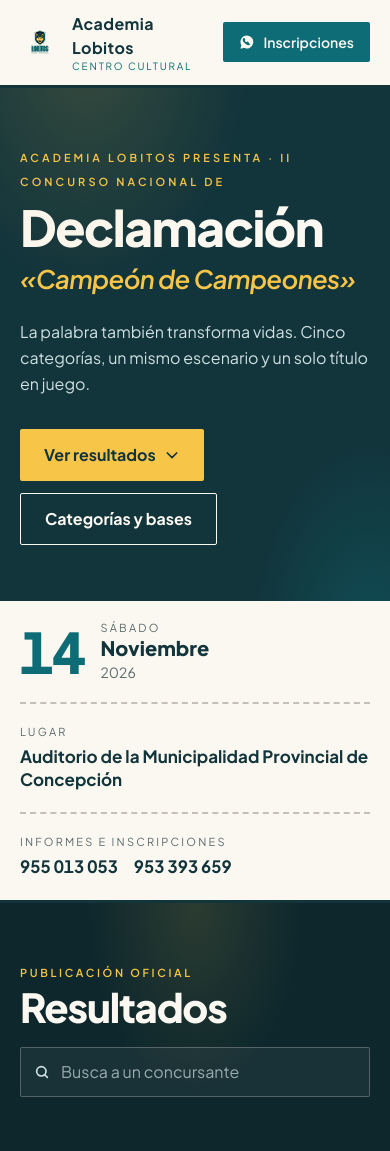
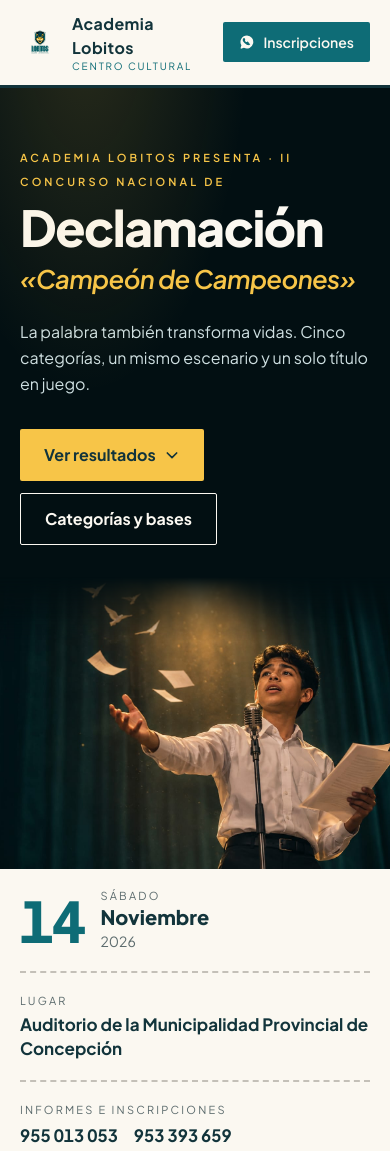
Before and after one commit to pieromiI722/becas-lobitos, a website built with Vite: page index.html in a window 390 px wide. Shown: the top 1151 px of the page. Built offline with nearby package versions, Linux system fonts and the light colour scheme; some packages are replaced by stand-ins of ours; no server answers; the database is empty; files whose address does not match are found by name.

Commit message:
feat: imagen del hero (declamador en escenario) ajustada a escritorio, pantallas anchas y móvil
Co-Authored-By: Claude Opus 5.5 <noreply@anthropic.com>

```diff
--- a/index.html
+++ b/index.html
@@ -37,9 +37,9 @@
   </header>
 
   <!-- ============ HERO ============ -->
-  <!-- Imagen: public/img/hero-declamacion.jpg (2400×1350). Si no existe, queda el fondo de escenario. -->
-  <section class="lob-stage relative isolate overflow-hidden bg-ink text-paper">
-    <div data-hero-img class="lob-hero-img absolute inset-y-0 right-0 -z-10 hidden w-[68%] md:block" aria-hidden="true"></div>
+  <!-- Imagen: public/img/hero-declamacion.jpg (2:1, personaje a la derecha). El fondo #020f12 coincide con su borde izquierdo. -->
+  <section class="lob-stage relative isolate overflow-hidden bg-[#020f12] text-paper">
+    <div data-hero-img class="lob-hero-img absolute inset-0 -z-10 hidden md:block" aria-hidden="true"></div>
     <div data-hero-img class="lob-hero-fade absolute inset-0 -z-10 hidden md:block" aria-hidden="true"></div>
 
     <div class="mx-auto flex max-w-6xl flex-col px-5 py-14 sm:px-8 sm:py-20 md:min-h-[620px] md:justify-center">
@@ -65,7 +65,7 @@
     </div>
 
     <!-- En móvil la imagen va debajo del texto -->
-    <div data-hero-img class="lob-hero-img aspect-[4/3] w-full md:hidden" aria-hidden="true"></div>
+    <div data-hero-img class="lob-hero-img lob-hero-movil -mt-6 aspect-[4/3] w-full md:hidden" aria-hidden="true"></div>
   </section>
 
   <!-- ============ DATOS DEL EVENTO ============ -->
--- a/src/style.css
+++ b/src/style.css
@@ -47,12 +47,23 @@ html { scroll-behavior: smooth; }
 
 /* Imagen del hero (si el archivo no existe, main.js oculta estos bloques) */
 .lob-hero-img {
-  background: url("/img/hero-declamacion.jpg") 70% center / cover no-repeat;
+  background: url("/img/hero-declamacion.jpg") 85% center / cover no-repeat;
 }
+/* Pantallas anchas: la imagen se ajusta a la altura y se ancla a la derecha
+   (su borde izquierdo es casi del mismo tono que el fondo #020f12) */
+@media (min-width: 1440px) {
+  .lob-hero-img { background-size: auto 112%; background-position: right center; }
+}
+/* Oscurece la izquierda para el texto y funde el borde inferior con la franja del evento */
 .lob-hero-fade {
-  background: linear-gradient(90deg,
-    var(--color-ink) 0%, var(--color-ink) 34%,
-    rgb(18 52 59 / 0.75) 50%, rgb(18 52 59 / 0) 72%);
+  background:
+    linear-gradient(90deg, rgb(2 15 18 / 0.94) 0%, rgb(2 15 18 / 0.82) 30%, rgb(2 15 18 / 0.35) 50%, rgb(2 15 18 / 0) 64%),
+    linear-gradient(to top, rgb(2 15 18 / 0.55) 0%, rgb(2 15 18 / 0) 25%);
+}
+/* En móvil la imagen va debajo del texto y se funde por arriba */
+.lob-hero-movil {
+  -webkit-mask-image: linear-gradient(to bottom, transparent 0%, #000 22%);
+          mask-image: linear-gradient(to bottom, transparent 0%, #000 22%);
 }
 
 /* Sala de resultados: dos focos cenitales */
```
Also changed, not shown: public/img/hero-declamacion.jpg (added).
